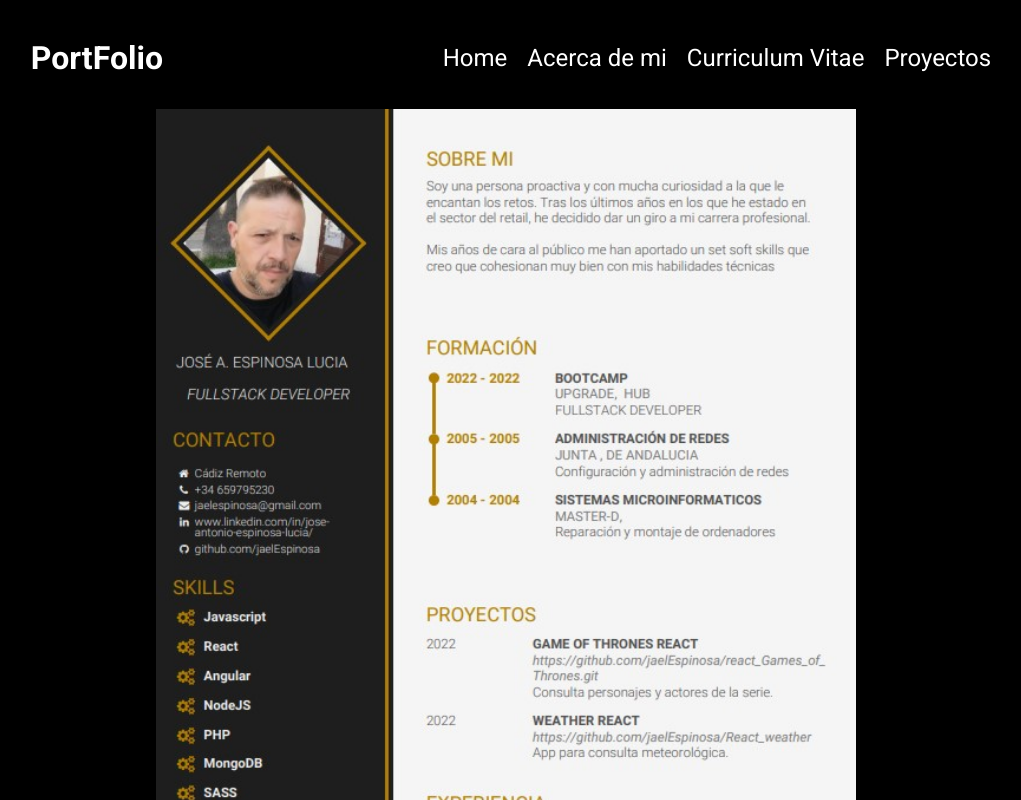
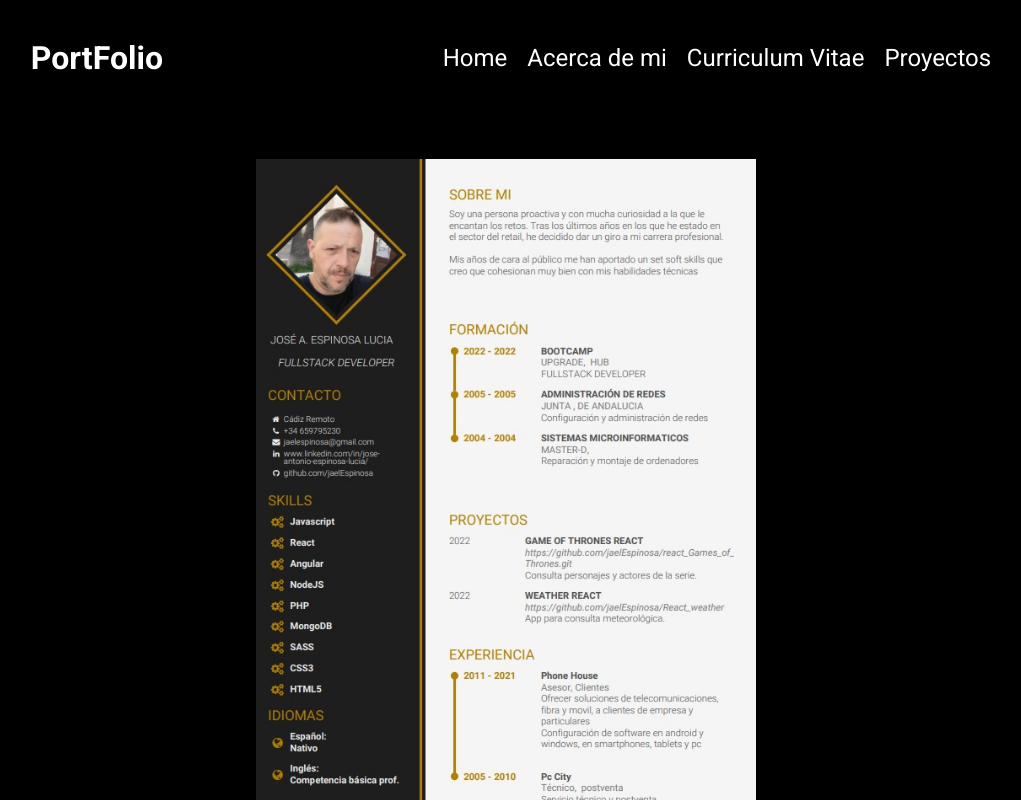
Before and after one commit to jaelEspinosa/portfolio, a React (Vite) app: page /Curriculum in a window 1280 px wide. Shown: the top 800 px of the page, without its empty margins (134-1155 px from the left). Built offline with nearby package versions, Linux system fonts and the light colour scheme.

Commit message:
react router fix vercel

```diff
--- a/src/styles/Curriculum.module.css
+++ b/src/styles/Curriculum.module.css
@@ -5,20 +5,24 @@
 }
 
 .cv{
-    width: 70%;
-    max-width: 700px;
+    width: 90%;
+    max-width: 500px;
     animation: mostrar;
-    animation-duration: 1s;
+    animation-duration: 1.5s;
 }
-
+@media (min-width:768px) {
+    .cv{
+        margin-top: 50px;
+    }
+}
 @keyframes mostrar {
     0%{
         width: 0%;
         height: 0%;
     }
     100%{
-        height: 70%;
-        width: 70%;
+        height: 90%;
+        width: 90%;
     }
 
 
```
Also changed, not shown: 1 other file (tests, documents, lock files or other folders).
